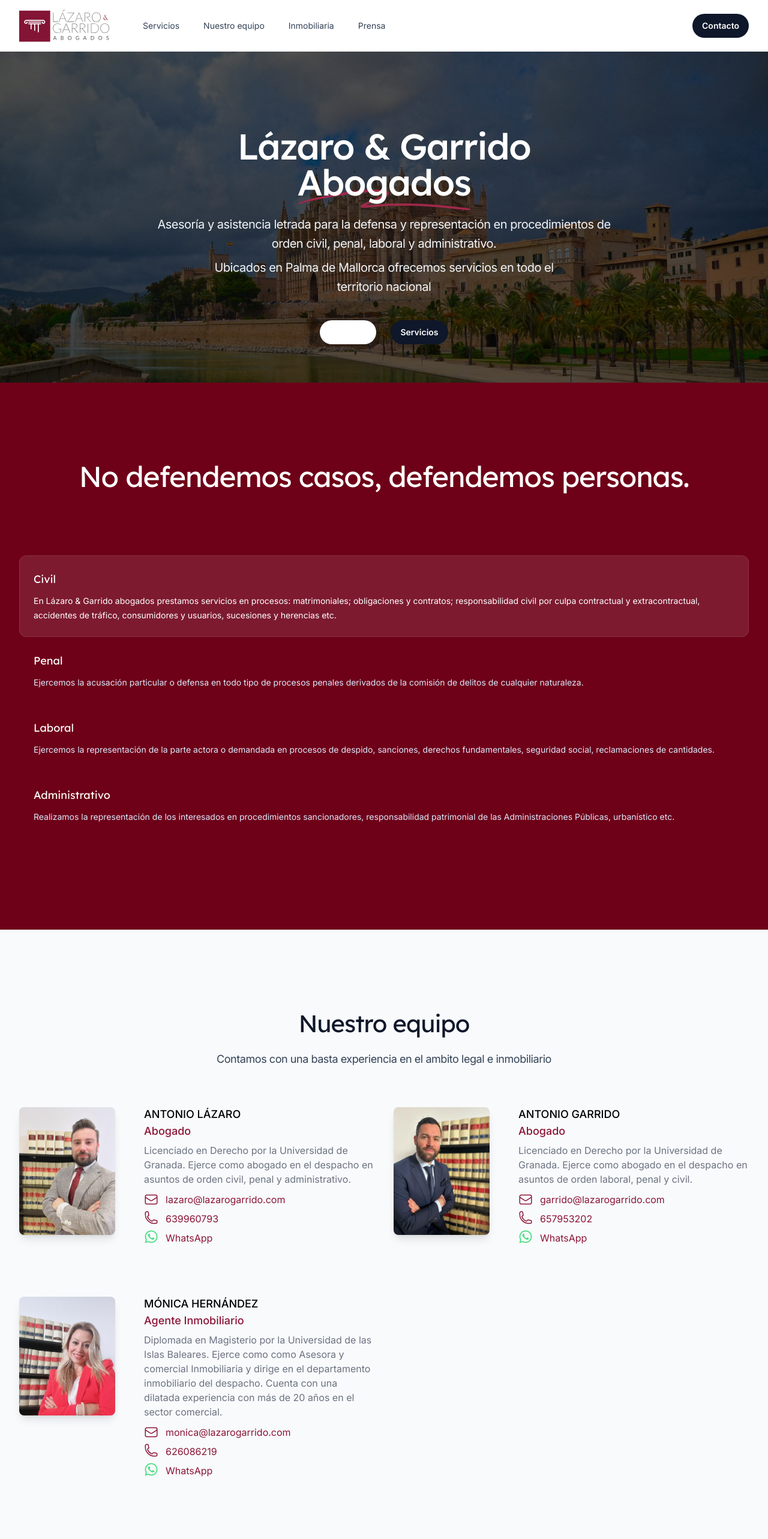
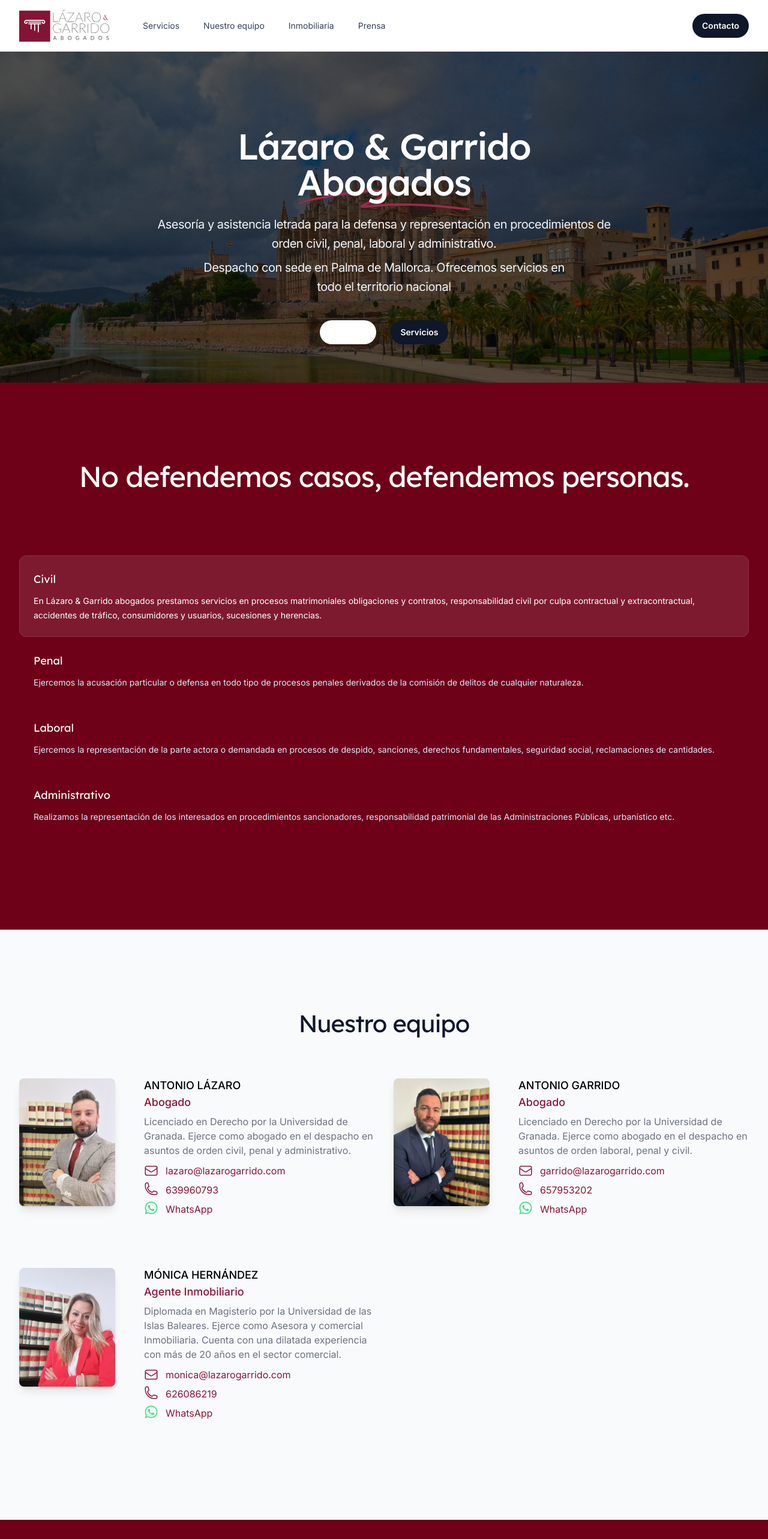
Before and after one commit to CarolinaCobo/lazaro-y-garrido, a Next.js app: page / in a window 1280 px wide. Shown: the top 2566 px of the page at 60% size. Built offline with nearby package versions, Linux system fonts and the light colour scheme.

Commit message:
Fix texts

```diff
--- a/src/components/Hero.jsx
+++ b/src/components/Hero.jsx
@@ -39,7 +39,7 @@
           procedimientos de orden civil, penal, laboral y administrativo.
         </p>
         <p className="mx-auto mt-2 max-w-2xl text-sm tracking-tight text-slate-100 md:text-xl">
-          Ubicados en Palma de Mallorca ofrecemos servicios en todo el
+          Despacho con sede en Palma de Mallorca. Ofrecemos servicios en todo el
           territorio nacional
         </p>
         <div className="mt-10 flex justify-center gap-x-6 ">
--- a/src/components/Press.jsx
+++ b/src/components/Press.jsx
@@ -68,9 +68,6 @@
           >
             Prensa
           </h2>
-          <p className="mt-4 text-lg tracking-tight text-slate-700">
-            Nuestro despacho ha aparecido en prensa en múltiples ocasiones
-          </p>
         </div>
         <ul
           role="list"
--- a/src/components/Services.jsx
+++ b/src/components/Services.jsx
@@ -8,13 +8,13 @@
   {
     title: 'Civil',
     description:
-      'En Lázaro & Garrido abogados prestamos servicios en procesos: matrimoniales; obligaciones y contratos; responsabilidad civil por culpa contractual y extracontractual, accidentes de tráfico, consumidores y usuarios, sucesiones y herencias etc.    ',
+      'En Lázaro & Garrido abogados prestamos servicios en procesos matrimoniales obligaciones y contratos, responsabilidad civil por culpa contractual y extracontractual, accidentes de tráfico, consumidores y usuarios, sucesiones y herencias.    ',
     image: '',
   },
   {
     title: 'Penal',
     description:
-      'Ejercemos la acusación particular o defensa en todo tipo de procesos penales derivados de la comisión de delitos de cualquier naturaleza. ',
+      'Ejercemos la acusación particular o defensa en todo tipo de procesos penales derivados de la comisión de delitos de cualquier naturaleza.',
     image: '',
   },
   {
--- a/src/components/Team.jsx
+++ b/src/components/Team.jsx
@@ -29,7 +29,7 @@
     name: 'MÓNICA HERNÁNDEZ',
     role: 'Agente Inmobiliario',
     imageUrl: Monica,
-    bio: 'Diplomada en Magisterio por la Universidad de las Islas Baleares. Ejerce como como Asesora y comercial Inmobiliaria y dirige en el departamento inmobiliario del despacho.  Cuenta con una dilatada experiencia con más de 20 años en el sector comercial.     ',
+    bio: 'Diplomada en Magisterio por la Universidad de las Islas Baleares. Ejerce como Asesora y comercial Inmobiliaria. Cuenta con una dilatada experiencia con más de 20 años en el sector comercial.',
     email: 'monica@lazarogarrido.com',
     phone: '626086219',
     whatsapp: '+34626086219',
@@ -48,9 +48,6 @@
           <h2 className="font-display text-3xl tracking-tight text-slate-900 sm:text-4xl">
             Nuestro equipo
           </h2>
-          <p className="mt-4 text-lg tracking-tight text-slate-700">
-            Contamos con una basta experiencia en el ambito legal e inmobiliario
-          </p>
         </div>
 
         <ul
```
